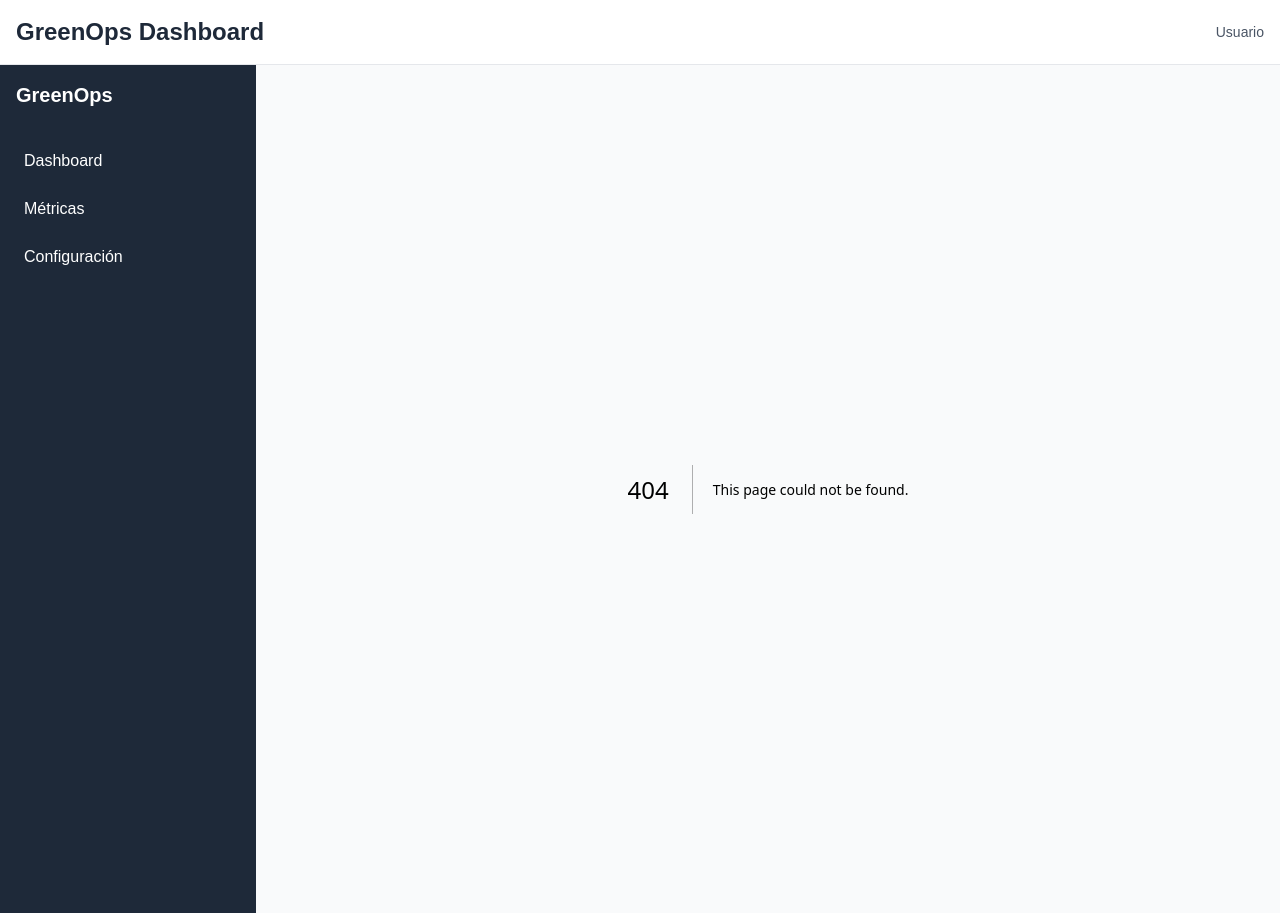
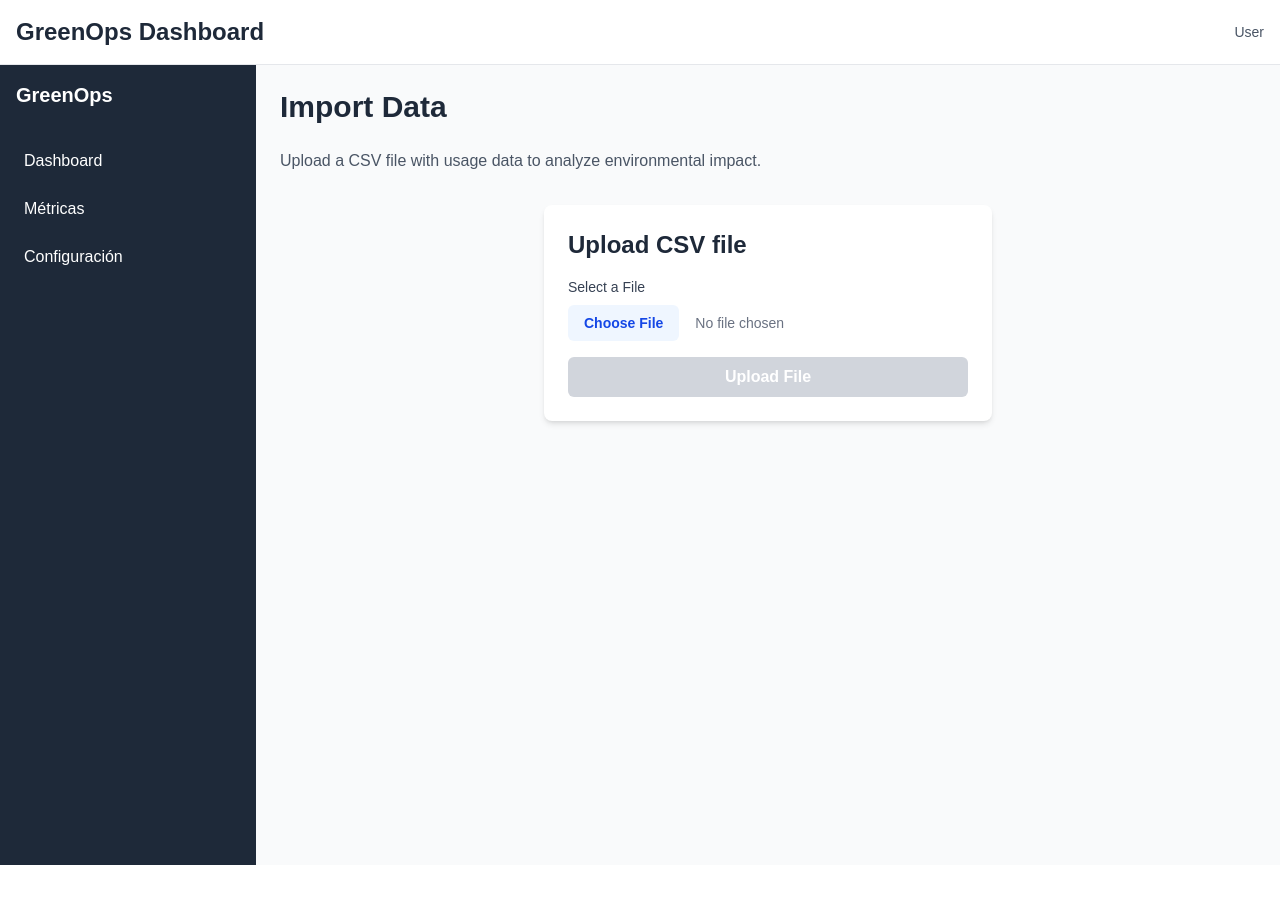
Before and after one commit to JoseBohopo/GreenOps-Dashboard, a Next.js app: page /import in a window 1280 px wide. Before the commit this address had no page. After the commit the page ends 865 px from the top, so only its background shows below. Built offline with nearby package versions, Linux system fonts and the light colour scheme.

Commit message:
feat: implement CSV uploader UI component with validation

```diff
--- /dev/null
+++ b/app/import/page.tsx
@@ -0,0 +1,17 @@
+import React from 'react'
+import { CsvUploader } from '@/src/features/data-import/ui/CsvUploader'
+
+const ImportPage = () => {
+  return (
+    <div>
+      <h1 className="text-3xl font-bold mb-6 text-gray-800">
+        Import Data
+      </h1>
+      <p className="text-gray-600 mb-8">
+        Upload a CSV file with usage data to analyze environmental impact.
+      </p>
+      <CsvUploader />
+    </div>
+  )
+}
+export default ImportPage;
--- a/app/page.tsx
+++ b/app/page.tsx
@@ -2,9 +2,9 @@
 export default function Home() {
   return (
    <div>
-      <h1 className="text-3xl font-bold mb-4">Bienvenido a GreenOps Dashboard</h1>
+      <h1 className="text-3xl font-bold mb-4">Welcome to GreenOps Dashboard</h1>
       <p className="text-gray-600">
-        Este es el contenido principal de la página. El layout con Header y Sidebar está funcionando correctamente.
+        This is the main content of the page. The layout with Header and Sidebar is working correctly.
       </p>
     </div>
   );
--- a/app/planning.md
+++ /dev/null
@@ -1,47 +0,0 @@
-Actúa como mi Tech Lead senior con experiencia en frontend enterprise.
-
-Tengo este ticket de Jira:
----
-**Título:** Definir el Modelo de Dominio y Validación con Zod
-
-**Descripción:**
-Como primer paso de implementación, necesitamos establecer las estructuras de datos fundamentales y sus reglas de validación para asegurar la integridad de los datos en toda la aplicación.
-
-**Criterios de Aceptación:**
-- Crear un archivo `src/domain/entities.ts` que contenga las interfaces/tipos de TypeScript para `UsageRecord`, `Report`, `Insight` y `Recommendation`.
-- Instalar la dependencia `zod` (`pnpm add zod`).
-- Crear un archivo `src/domain/schemas.ts` que contenga un `schema` de Zod para `UsageRecord`.
-- El schema debe validar los tipos de datos, la presencia de campos requeridos y cualquier restricción básica (ej. números no negativos).
----
-
-1️⃣ REQUIREMENT SUMMARY (Resumen de requisitos)
-- Resume en 3 bullets qué se está pidiendo realmente.
-
-2️⃣ USER & INTENT ANALYSIS
-- Usuario objetivo
-- Intención real del usuario
-
-3️⃣ SCOPE DEFINITION
-IN SCOPE:
--
-OUT OF SCOPE:
--
-
-4️⃣ PROPOSED SOLUTION
-- Una solución simple, directa y suficiente.
-
-5️⃣ IMPLEMENTATION PLAN (máx 6 pasos)
-1.
-2.
-3.
-
-6️⃣ DEFINITION OF DONE
-- [ ]
-- [ ]
-
-7️⃣ RISKS & DEPENDENCIES
--
-
-🚦 JIRA CHECK:
-- ¿Debo mover el ticket a In Progress ahora?
-- Si no, ¿qué falta?
--- /dev/null
+++ b/src/features/data-import/ui/CsvUploader.tsx
@@ -0,0 +1,90 @@
+'use client'
+import React, { useState } from 'react'
+
+export const CsvUploader = () => {
+    const [selectedFile, setSelectedFile] = useState<File | null>(null);
+    const [error, setError] = useState<string | null>(null);
+
+    const handleFileChange = (event: React.ChangeEvent<HTMLInputElement>) => {
+        const file = event.target.files?.[0];
+        setError(null);
+
+        if(!file) {
+            setSelectedFile(null);
+            return;
+        }
+
+        if(file?.type === 'text/csv') {
+            setSelectedFile(file);
+            setError(null);
+        } else {
+            setSelectedFile(null);
+            setError('Please select a valid CSV file');
+        }
+    };
+
+    const handleUpload = () => {
+        if (!selectedFile) return;
+
+        console.log('Uploading file:', selectedFile.name);
+        alert(`File ${selectedFile.name} uploaded successfully!`);
+    }
+
+  return (
+       <div className="max-w-md mx-auto p-6 bg-white rounded-lg shadow-md">
+      <h2 className="text-2xl font-bold mb-4 text-gray-800">
+        Upload CSV file
+      </h2>
+
+      <div className="mb-4">
+        <label
+          htmlFor="csv-file"
+          className="block text-sm font-medium text-gray-700 mb-2"
+        >
+          Select a File
+        </label>
+        <input
+          id="csv-file"
+          type="file"
+          accept=".csv"
+          onChange={handleFileChange}
+          className="block w-full text-sm text-gray-500
+            file:mr-4 file:py-2 file:px-4
+            file:rounded-md file:border-0
+            file:text-sm file:font-semibold
+            file:bg-blue-50 file:text-blue-700
+            hover:file:bg-blue-100
+            cursor-pointer"
+        />
+      </div>
+
+      {error && (
+        <div className="mb-4 p-3 bg-red-50 border border-red-200 rounded-md">
+          <p className="text-sm text-red-600">{error}</p>
+        </div>
+      )}
+
+      {selectedFile && !error && (
+        <div className="mb-4 p-3 bg-green-50 border border-green-200 rounded-md">
+          <p className="text-sm text-green-700">
+            ✓ Selected file: <strong>{selectedFile.name}</strong>
+          </p>
+          <p className="text-xs text-green-600 mt-1">
+            Size: {(selectedFile.size / 1024).toFixed(2)} KB
+          </p>
+        </div>
+      )}
+
+      <button
+        onClick={handleUpload}
+        disabled={!selectedFile || !!error}
+        className="w-full py-2 px-4 bg-blue-600 text-white font-semibold rounded-md
+          hover:bg-blue-700 focus:outline-none focus:ring-2 focus:ring-blue-500 focus:ring-offset-2
+          disabled:bg-gray-300 disabled:cursor-not-allowed
+          transition-colors"
+      >
+        Upload File
+      </button>
+    </div>
+  )
+}
--- a/src/shared/ui/layout/Header.tsx
+++ b/src/shared/ui/layout/Header.tsx
@@ -1,12 +1,14 @@
-export function Header() {
+import React from 'react'
+
+export const Header = () => {
   return (
-    <header className="bg-white shadow-md p-4 border-b border-gray-200">
+        <header className="bg-white shadow-md p-4 border-b border-gray-200">
       <div className="flex items-center justify-between">
         <h1 className="text-2xl font-bold text-gray-800">GreenOps Dashboard</h1>
         <div className="flex items-center gap-4">
-          <span className="text-sm text-gray-600">Usuario</span>
+          <span className="text-sm text-gray-600">User</span>
         </div>
       </div>
     </header>
-  );
+  )
 }
```
Also changed, not shown: src/shared/ui/layout/Sidebar.tsx (+5 -3 lines).
